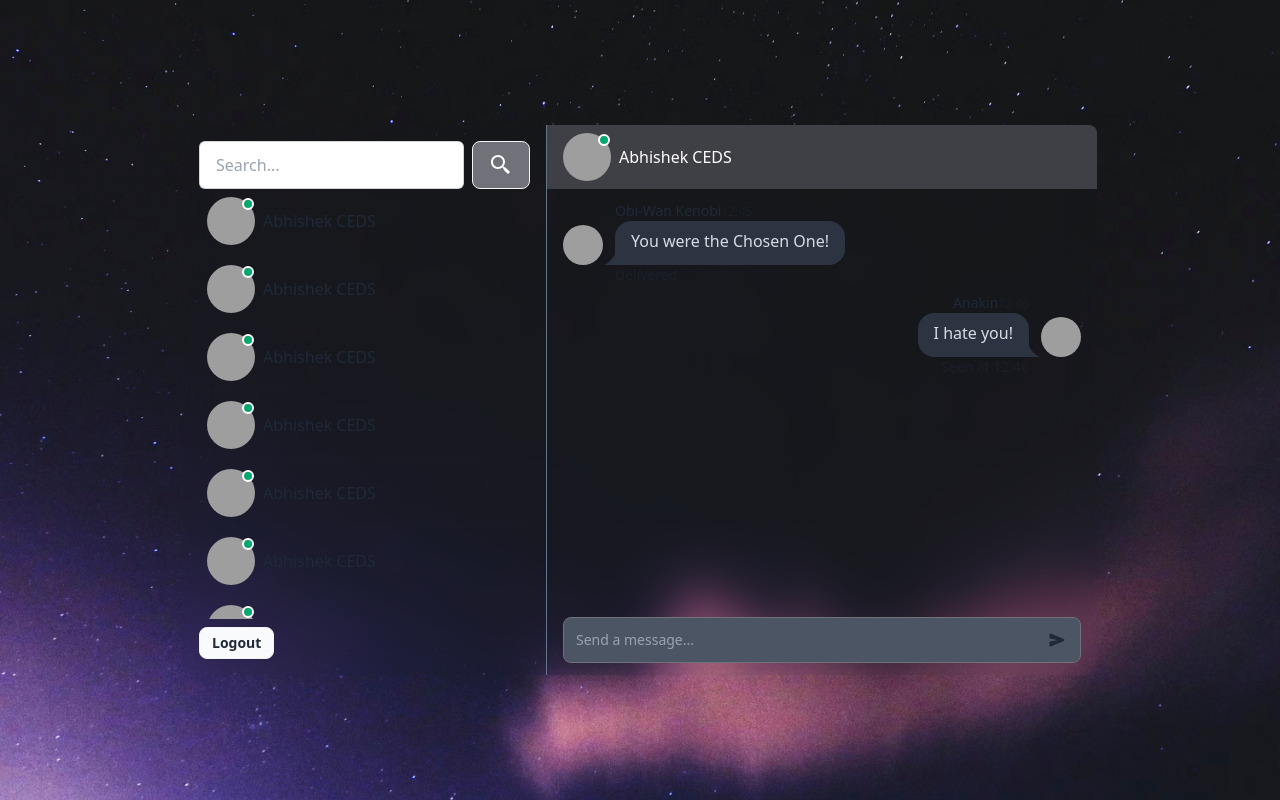
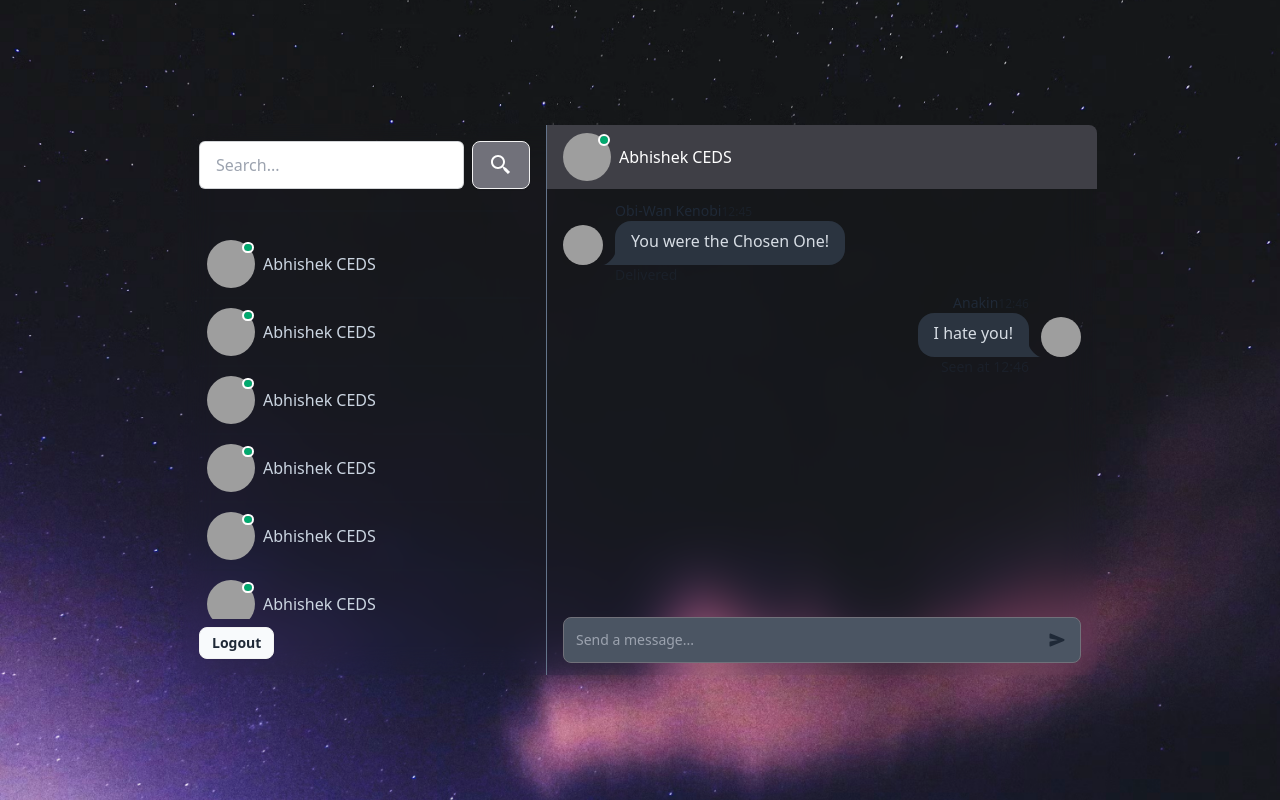
Before and after one commit to Abhishek2027ymca/Affinity, a React (Create React App) app in the folder Frontend/frontend/: page / in a window 1280 px wide. Built offline with nearby package versions, Linux system fonts and the light colour scheme; grey boxes are pictures that could not be loaded.

Commit message:
design completion

```diff
--- a/Frontend/frontend/src/components/MessageContainer.jsx
+++ b/Frontend/frontend/src/components/MessageContainer.jsx
@@ -4,7 +4,7 @@ import Messages from "./Messages";
 
 const MessageContainer = () => {
   return (
-   < div className = 'md:min-w-[550px] flex flex-col' >
+   <div className = 'md:min-w-[550px] flex flex-col' >
 
       <div className="flex gap-2 items-center  bg-zinc-700 text-white px-4 py-2 mb-2">
         <div className="avatar online">
--- a/Frontend/frontend/src/components/OtherUser.jsx
+++ b/Frontend/frontend/src/components/OtherUser.jsx
@@ -4,7 +4,7 @@ const OtherUser = () => {
   return (
     <div>
 
-      <div className='flex gap-2 items-center hover:bg-zinc-200 rounded p-2 cursor-pointer'>
+      <div className='flex gap-2 items-center text-slate-300 hover:bg-zinc-600 rounded p-2 cursor-pointer'>
         <div className='avatar online'>
           <div className='w-12 rounded-full'>
             <img
@@ -14,7 +14,7 @@ const OtherUser = () => {
           </div>
         </div>
         <div className='flex flex-col flex-1'>
-          <div className='flex justify-between items-center gap-2 flex-1'>
+          <div className='flex justify-between items-center gap-2 flex-1 ' >
             <p>Abhishek CEDS </p>
           </div>
         </div>
--- a/Frontend/frontend/src/components/Sidebar.jsx
+++ b/Frontend/frontend/src/components/Sidebar.jsx
@@ -16,7 +16,7 @@ const Sidebar = () => {
       </form>
      {/* complete  serach abr */}
 
-     <div className = "dividar px-3"></div>
+     <div className = "divider px-3"></div>
         <OtherUsers/>
         <div className ='mt-2'>
             <button className = 'btn btn-sm bg-slate-50'>Logout </button>
```
